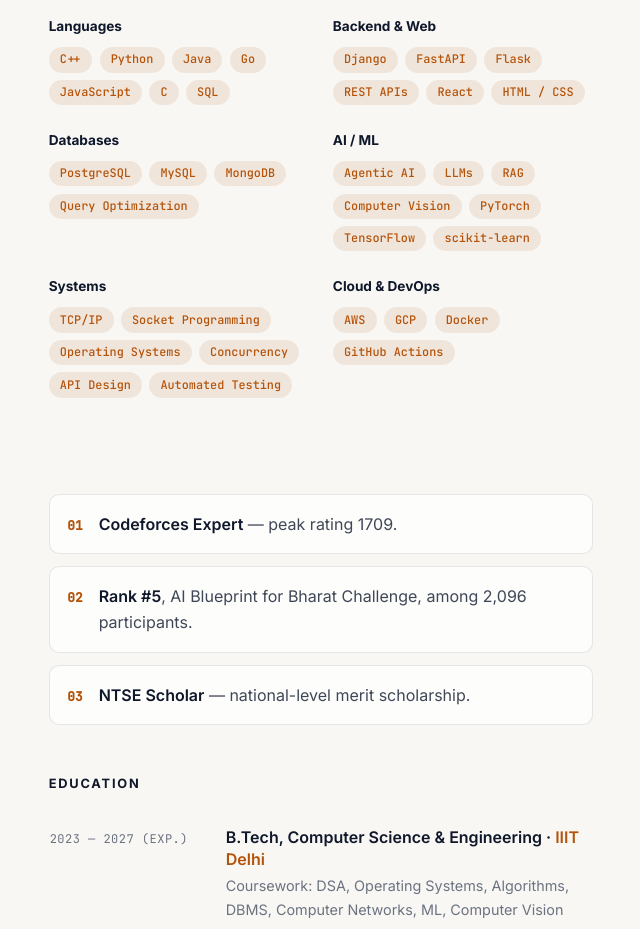
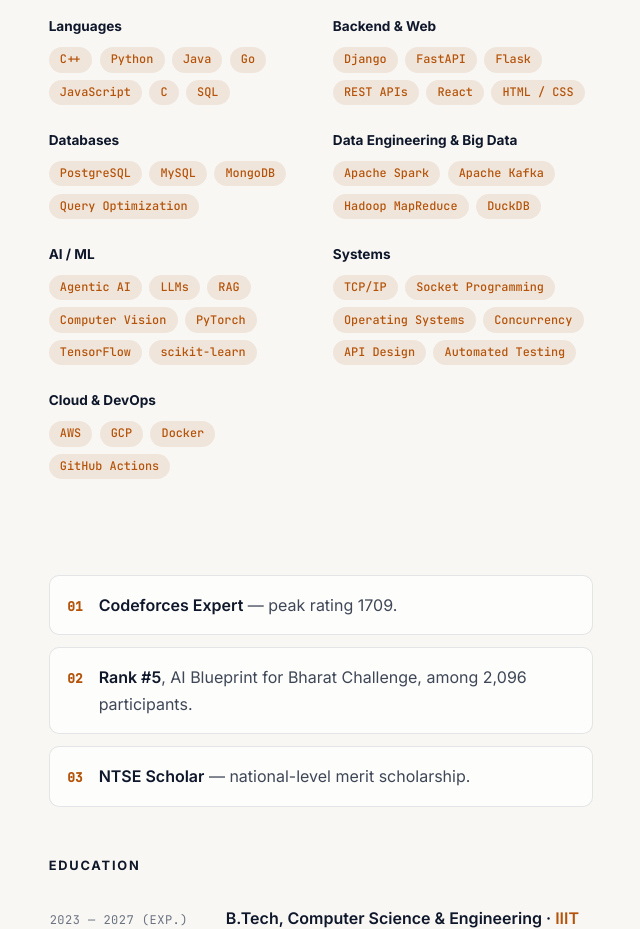
Before and after one commit to Abhinav0821/Abhinav0821.github.io, a plain HTML site: page index.html in a window 1280 px wide. Shown: the part 4660-5589 px from the top of the page, without its empty margins (583-1223 px from the left). Drawn offline with Linux system fonts and the light colour scheme.

Commit message:
Add big data skills

```diff
--- a/index.html
+++ b/index.html
@@ -306,6 +306,7 @@
           <div><h4>Languages</h4><ul class="tags"><li>C++</li><li>Python</li><li>Java</li><li>Go</li><li>JavaScript</li><li>C</li><li>SQL</li></ul></div>
           <div><h4>Backend &amp; Web</h4><ul class="tags"><li>Django</li><li>FastAPI</li><li>Flask</li><li>REST APIs</li><li>React</li><li>HTML / CSS</li></ul></div>
           <div><h4>Databases</h4><ul class="tags"><li>PostgreSQL</li><li>MySQL</li><li>MongoDB</li><li>Query Optimization</li></ul></div>
+          <div><h4>Data Engineering &amp; Big Data</h4><ul class="tags"><li>Apache Spark</li><li>Apache Kafka</li><li>Hadoop MapReduce</li><li>DuckDB</li></ul></div>
           <div><h4>AI / ML</h4><ul class="tags"><li>Agentic AI</li><li>LLMs</li><li>RAG</li><li>Computer Vision</li><li>PyTorch</li><li>TensorFlow</li><li>scikit-learn</li></ul></div>
           <div><h4>Systems</h4><ul class="tags"><li>TCP/IP</li><li>Socket Programming</li><li>Operating Systems</li><li>Concurrency</li><li>API Design</li><li>Automated Testing</li></ul></div>
           <div><h4>Cloud &amp; DevOps</h4><ul class="tags"><li>AWS</li><li>GCP</li><li>Docker</li><li>GitHub Actions</li></ul></div>
```
